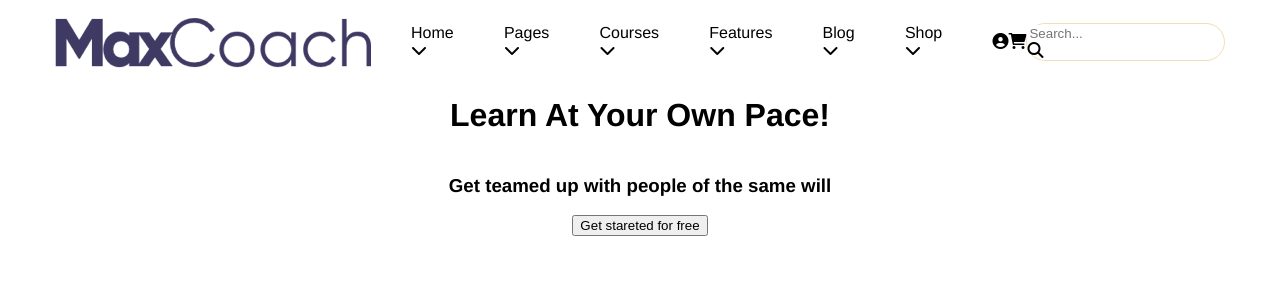
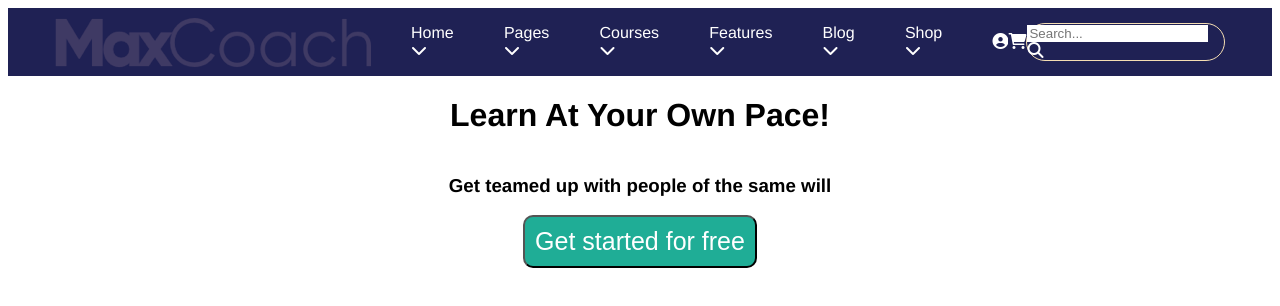
Before and after one commit to Santoni92/proj-html-vuejs, a Vue app: page / in a window 1280 px wide. Shown: the top 306 px of the page. Built offline with nearby package versions, Linux system fonts and the light colour scheme.

Commit message:
aggiunto css al ButtonComponent

```diff
--- a/src/components/ButtonComponent.vue
+++ b/src/components/ButtonComponent.vue
@@ -12,6 +12,12 @@ export default {
 </script>
 
 <style lang="scss" scoped>
-
+button{
+    background-color: #1fad96;
+    color:white;
+    font-size:25px;
+    padding:10px;
+    border-radius: 10px;
+}
 
 </style>
--- a/src/components/HeaderComponent.vue
+++ b/src/components/HeaderComponent.vue
@@ -1,4 +1,5 @@
 <template>
+<div>
   <div class="container">
     <img src="../../public/img/dark-logo.png" alt="">
     <div class="navbar">
@@ -17,6 +18,7 @@
         </div>
     </div>
   </div>
+</div>
 </template>
 
 <script>
@@ -30,12 +32,15 @@ export default {
 
 <!-- Add "scoped" attribute to limit CSS to this component only -->
 <style scoped lang="scss">
+div{
+  background-color: #1f2154;
   .container{
     max-width:1170px;
     margin:0 auto;
    display:flex;
     justify-content: space-between;
     align-items: center;
+    color:white;
     .navbar{
       display:flex;
       justify-content: space-between;
@@ -60,4 +65,5 @@ export default {
           }
      }
   }
+}
 </style>
--- a/src/components/Jumbotron.vue
+++ b/src/components/Jumbotron.vue
@@ -12,7 +12,7 @@ export default {
     name:'JumbotronComponent',
     data(){
         return{
-            message: 'Get stareted for free'
+            message: 'Get started for free '
         }
     },
     components:{
```
Lines whose indentation alone changed are shown as unchanged.
